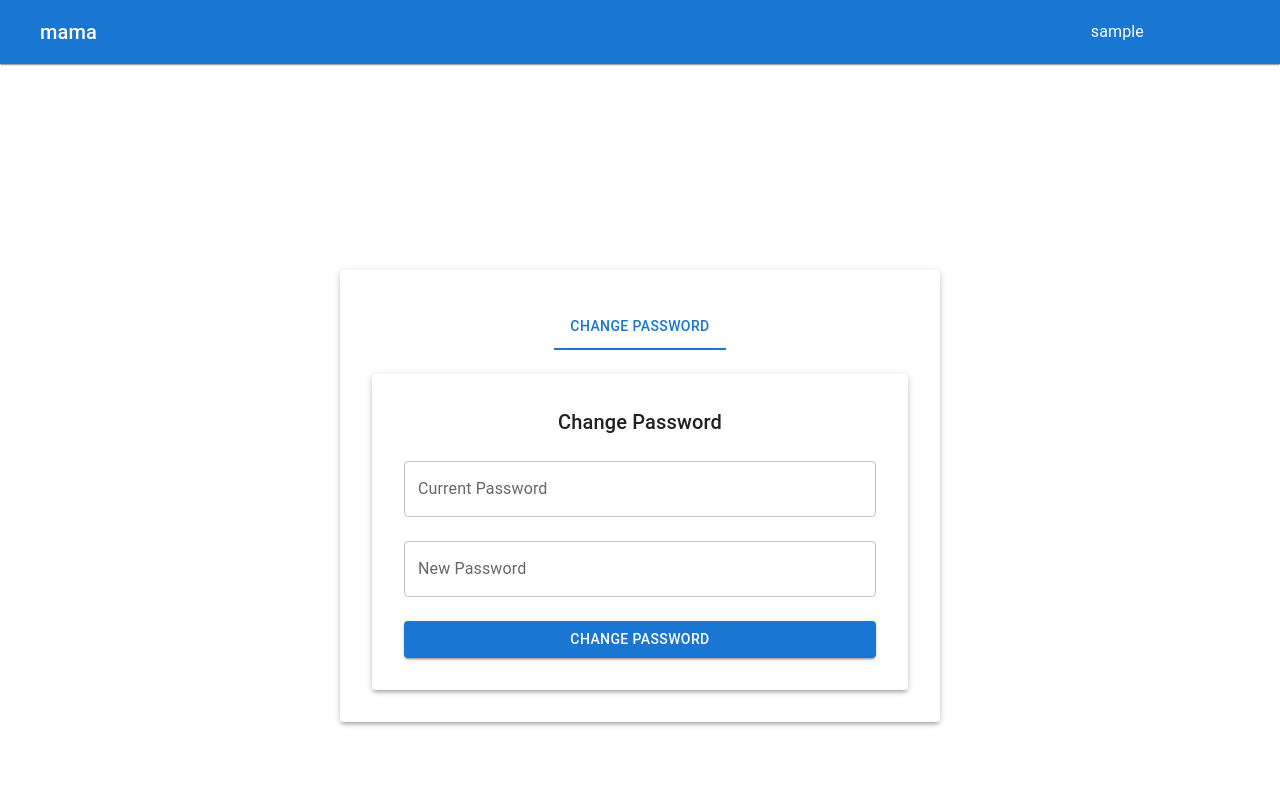
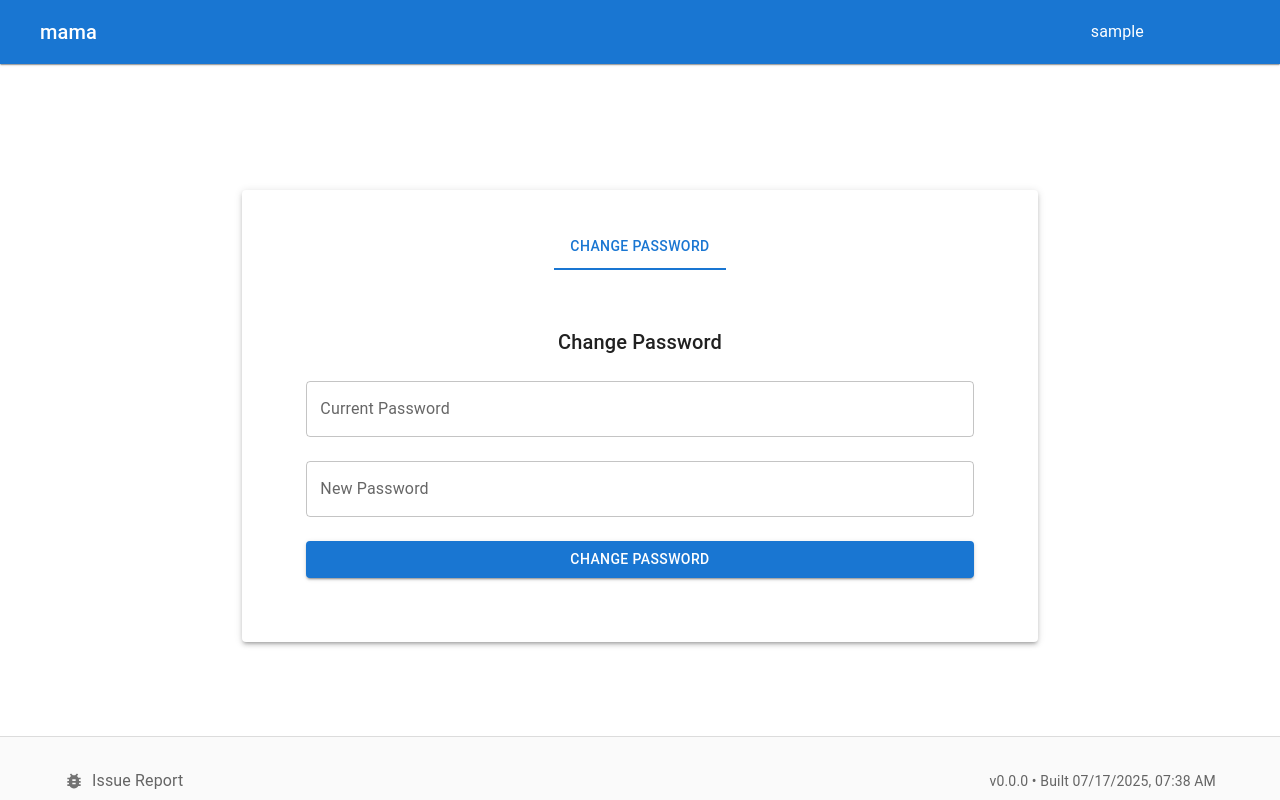
Before and after one commit to msaltnet/mama, a React (Vite) app in the folder frontend/: page /account in a window 1280 px wide. Shown: the top 800 px of the page. Built offline with nearby package versions, Linux system fonts and the light colour scheme; sample sign-in values are in the browser's storage; some icons are missing.

Commit message:
modify GUI look and feel

```diff
--- a/frontend/src/components/Footer.tsx
+++ b/frontend/src/components/Footer.tsx
@@ -4,9 +4,15 @@ import { BugReport } from "@mui/icons-material";
 
 const Footer: React.FC = () => {
   // 빌드 시간을 가져오기 위한 환경변수 (Vite에서 제공)
-    const buildTime = (globalThis as any).__BUILD_TIME__ || new Date().toISOString();
-    const version = (globalThis as any).__APP_VERSION__ || "0.0.0";
-    const issueReportUrl = (globalThis as any).__ISSUE_REPORT_URL__ || "https://github.com/your-username/mama/issues";
+  const buildTime =
+    ((globalThis as Record<string, unknown>).__BUILD_TIME__ as string) ||
+    new Date().toISOString();
+  const version =
+    ((globalThis as Record<string, unknown>).__APP_VERSION__ as string) ||
+    "0.0.0";
+  const issueReportUrl =
+    ((globalThis as Record<string, unknown>).__ISSUE_REPORT_URL__ as string) ||
+    "https://github.com/your-username/mama/issues";
 
   return (
     <Box
@@ -46,12 +52,13 @@ const Footer: React.FC = () => {
           </Box>
 
           <Typography variant="body2" color="text.secondary">
-                        v{version} • Built {new Date(buildTime).toLocaleString('en-US', {
-                            year: 'numeric',
-                            month: '2-digit',
-                            day: '2-digit',
-                            hour: '2-digit',
-                            minute: '2-digit'
+            v{version} • Built{" "}
+            {new Date(buildTime).toLocaleString("en-US", {
+              year: "numeric",
+              month: "2-digit",
+              day: "2-digit",
+              hour: "2-digit",
+              minute: "2-digit",
             })}
           </Typography>
         </Box>
--- a/frontend/src/components/Layout.tsx
+++ b/frontend/src/components/Layout.tsx
@@ -95,9 +95,7 @@ const Layout: React.FC<{ children: React.ReactNode }> = ({ children }) => {
           </Toolbar>
         </Box>
       </AppBar>
-      <Box sx={{ flex: 1 }}>
-        {children}
-      </Box>
+      <Box sx={{ flex: 1 }}>{children}</Box>
       <Footer />
     </Box>
   );
--- a/frontend/src/pages/AccountSettingsPage.tsx
+++ b/frontend/src/pages/AccountSettingsPage.tsx
@@ -20,23 +20,13 @@ const AccountSettingsPage: React.FC = () => {
   return (
     <Box
       sx={{
-        minHeight: "100vh",
+        minHeight: "80vh",
         display: "flex",
         alignItems: "center",
         justifyContent: "center",
-        px: 2, // 좌우 패딩 추가
       }}
     >
-      <Paper
-        elevation={3}
-        sx={{
-          p: 4,
-          minWidth: 400,
-          maxWidth: 600, // 계정 설정은 중간 크기
-          width: "100%",
-          mx: "auto", // 중앙 정렬
-        }}
-      >
+      <Paper elevation={3} sx={{ p: 4, minWidth: 400 }}>
         <Tabs value={tab} onChange={handleTabChange} centered>
           {tabList.map((tab) => (
             <Tab key={tab.label} label={tab.label} />
--- a/frontend/src/pages/ChangePasswordPage.tsx
+++ b/frontend/src/pages/ChangePasswordPage.tsx
@@ -35,7 +35,7 @@ const ChangePasswordPage: React.FC = () => {
   };
 
   return (
-    <Paper elevation={3} sx={{ p: 4 }}>
+    <Paper elevation={0} sx={{ p: 4, border: "none" }}>
       <Typography variant="h6" align="center" gutterBottom>
         Change Password
       </Typography>
--- a/frontend/src/pages/CreateAdminPage.tsx
+++ b/frontend/src/pages/CreateAdminPage.tsx
@@ -35,7 +35,7 @@ const CreateAdminPage: React.FC = () => {
   };
 
   return (
-    <Paper elevation={3} sx={{ p: 4 }}>
+    <Paper elevation={0} sx={{ p: 4, border: "none" }}>
       <Typography variant="h6" align="center" gutterBottom>
         Create Admin Account (Super Admin Only)
       </Typography>
--- a/frontend/src/pages/LoginPage.tsx
+++ b/frontend/src/pages/LoginPage.tsx
@@ -67,7 +67,7 @@ const LoginPage: React.FC = () => {
   return (
     <Box
       sx={{
-        minHeight: "100vh",
+        minHeight: "80vh",
         display: "flex",
         alignItems: "center",
         justifyContent: "center",
--- a/frontend/src/pages/MainPage.tsx
+++ b/frontend/src/pages/MainPage.tsx
@@ -737,7 +737,9 @@ const MainPage: React.FC = () => {
     try {
       if (DEBUG) {
         // DEBUG 모드에서는 로컬 상태만 업데이트
-        setUsers(users.filter((user) => !selectedUserIds.includes(user.user_id)));
+        setUsers(
+          users.filter((user) => !selectedUserIds.includes(user.user_id)),
+        );
         setDeleteDialogOpen(false);
         setSelectedUserIds([]); // 선택된 사용자들 초기화
         return;
@@ -763,7 +765,8 @@ const MainPage: React.FC = () => {
         display: "flex",
         alignItems: "center",
         justifyContent: "center",
-        px: 2, // 좌우 패딩 추가
+        px: 2, // 좌우 패딩 추가,
+        mb: 4,
       }}
     >
       <Paper
@@ -1022,6 +1025,7 @@ const MainPage: React.FC = () => {
             </Table>
           </TableContainer>
         )}
+
         <Dialog
           open={dialogOpen}
           onClose={handleDialogClose}
@@ -1548,7 +1552,12 @@ const MainPage: React.FC = () => {
         </Dialog>
 
         {/* 삭제 확인 다이얼로그 */}
-        <Dialog open={deleteDialogOpen} onClose={handleDeleteDialogClose} maxWidth="sm" fullWidth>
+        <Dialog
+          open={deleteDialogOpen}
+          onClose={handleDeleteDialogClose}
+          maxWidth="sm"
+          fullWidth
+        >
           <DialogTitle>사용자 삭제 확인</DialogTitle>
           <DialogContent>
             <Typography>
@@ -1566,7 +1575,11 @@ const MainPage: React.FC = () => {
                   {users
                     .filter((user) => selectedUserIds.includes(user.user_id))
                     .map((user) => (
-                      <Typography key={user.user_id} variant="body2" sx={{ py: 0.5 }}>
+                      <Typography
+                        key={user.user_id}
+                        variant="body2"
+                        sx={{ py: 0.5 }}
+                      >
                         • {user.user_id} ({user.organization || "N/A"})
                       </Typography>
                     ))}
--- a/frontend/src/utils/api.ts
+++ b/frontend/src/utils/api.ts
@@ -64,7 +64,9 @@ export const fetchJson = async <T>(
 };
 
 // 사용자 삭제 API 함수
-export const deleteUsers = async (userIds: string[]): Promise<{ message: string; deleted_user_ids: string[] }> => {
+export const deleteUsers = async (
+  userIds: string[],
+): Promise<{ message: string; deleted_user_ids: string[] }> => {
   return fetchJson("/users/batch", {
     method: "DELETE",
     headers: { "Content-Type": "application/json" },
--- a/frontend/vite.config.ts
+++ b/frontend/vite.config.ts
@@ -9,6 +9,8 @@ export default defineConfig({
     // 빌드 시 환경변수 설정
     __BUILD_TIME__: JSON.stringify(new Date().toISOString()),
     __APP_VERSION__: JSON.stringify("1.0.0"), // package.json 버전과 동일하게 설정
-    __ISSUE_REPORT_URL__: JSON.stringify(process.env.ISSUE_REPORT_URL || "https://github.com/msaltnet/mama/issues"), // 환경변수로 설정 가능
+    __ISSUE_REPORT_URL__: JSON.stringify(
+      process.env.ISSUE_REPORT_URL || "https://github.com/msaltnet/mama/issues",
+    ), // 환경변수로 설정 가능
   },
 });
```
Also changed, not shown: 2 other files (tests, documents, lock files or other folders). Lines whose indentation alone changed are shown as unchanged.
